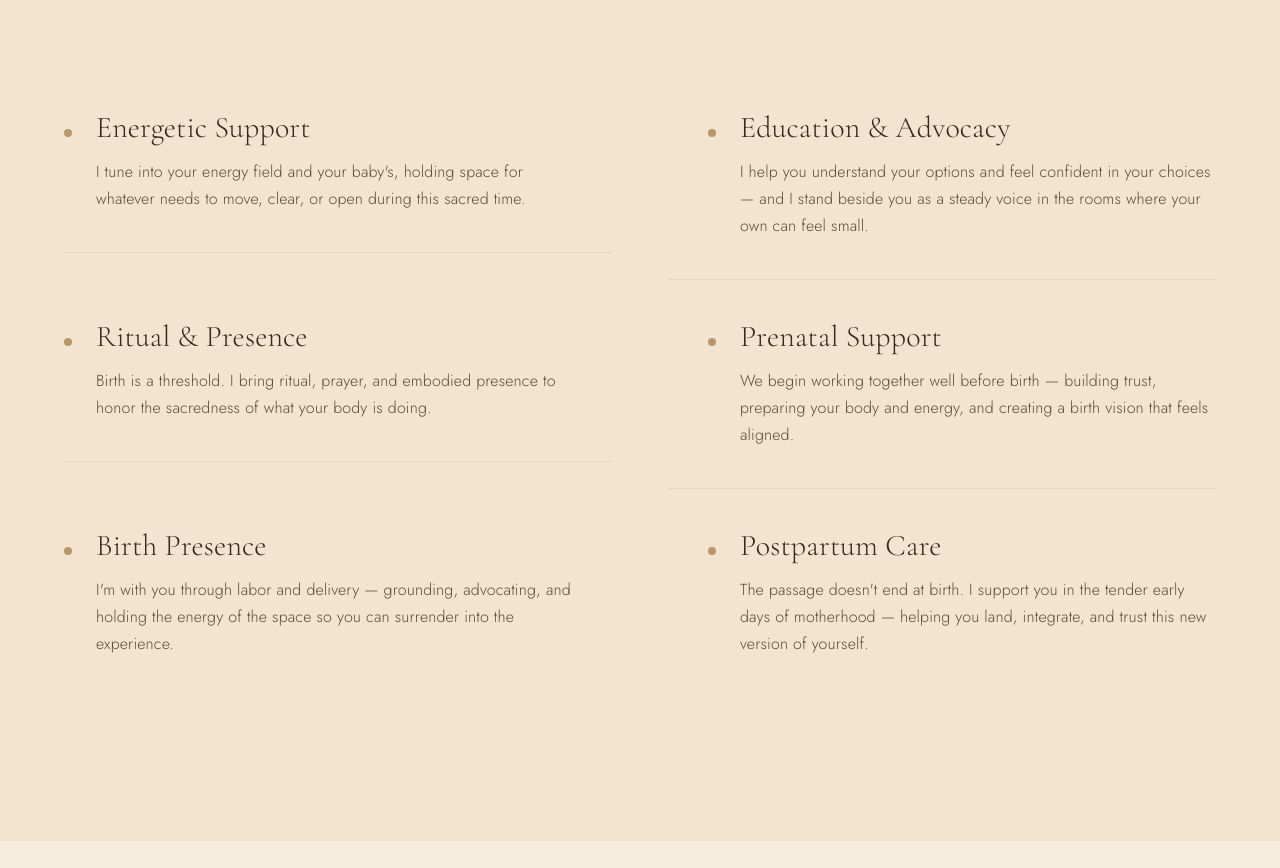
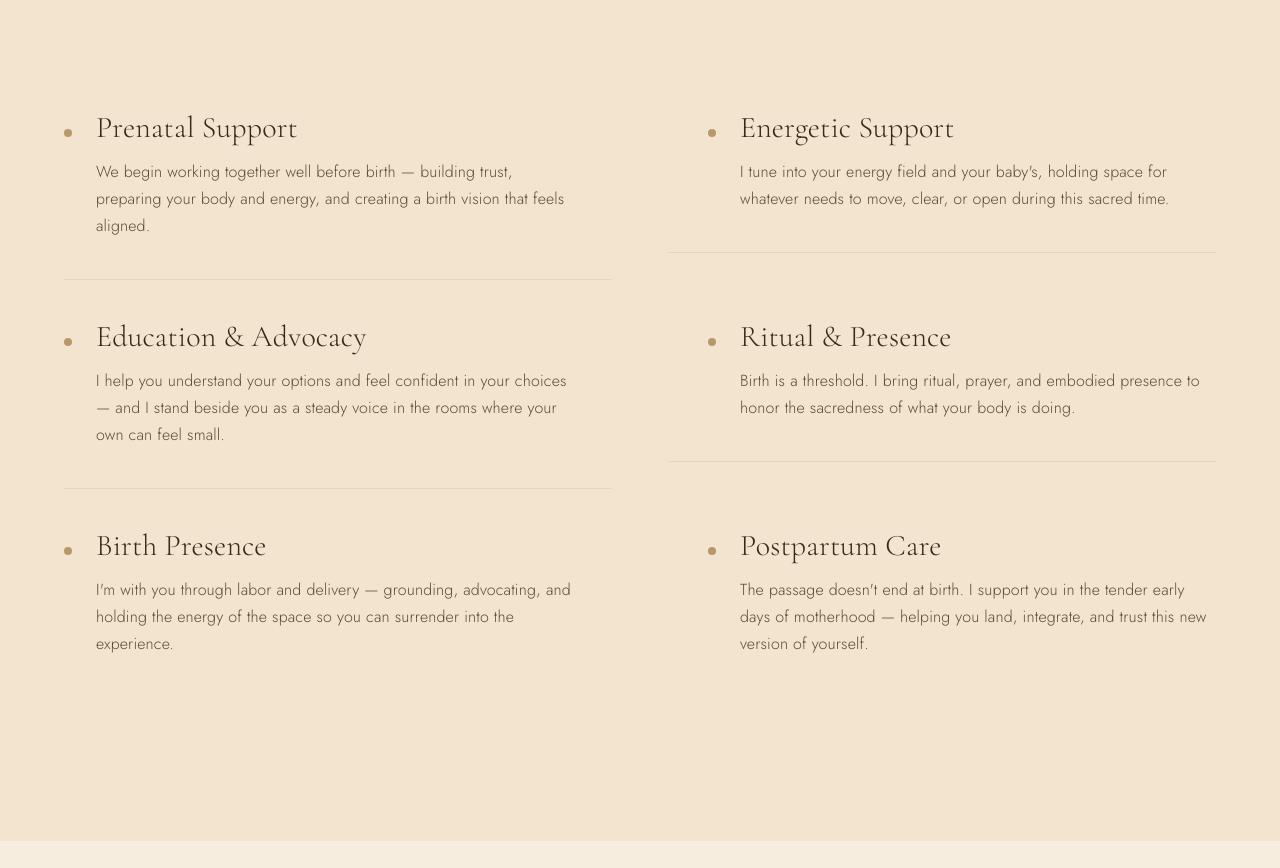
Before and after one commit to berkfrei/chandra-site, a Next.js app: page /doula in a window 1280 px wide. Shown: the part 2023-2891 px from the top of the page. Built offline with nearby package versions, Linux system fonts and the light colour scheme.

Commit message:
move prenatal support to top of how-i-support-you list

```diff
--- a/src/app/doula/page.tsx
+++ b/src/app/doula/page.tsx
@@ -7,6 +7,10 @@ import Image from "next/image";
 
 
 const supportWays = [
+  {
+    title: "Prenatal Support",
+    body: "We begin working together well before birth — building trust, preparing your body and energy, and creating a birth vision that feels aligned.",
+  },
   {
     title: "Energetic Support",
     body: "I tune into your energy field and your baby's, holding space for whatever needs to move, clear, or open during this sacred time.",
@@ -18,10 +22,6 @@ const supportWays = [
   {
     title: "Ritual & Presence",
     body: "Birth is a threshold. I bring ritual, prayer, and embodied presence to honor the sacredness of what your body is doing.",
-  },
-  {
-    title: "Prenatal Support",
-    body: "We begin working together well before birth — building trust, preparing your body and energy, and creating a birth vision that feels aligned.",
   },
   {
     title: "Birth Presence",
```
